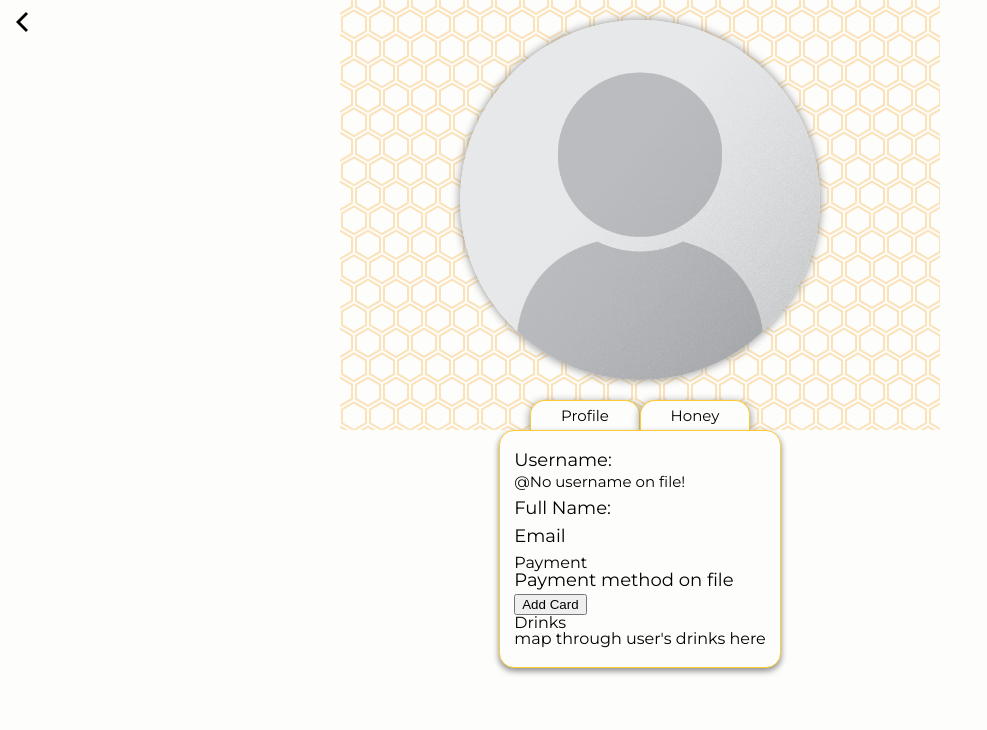
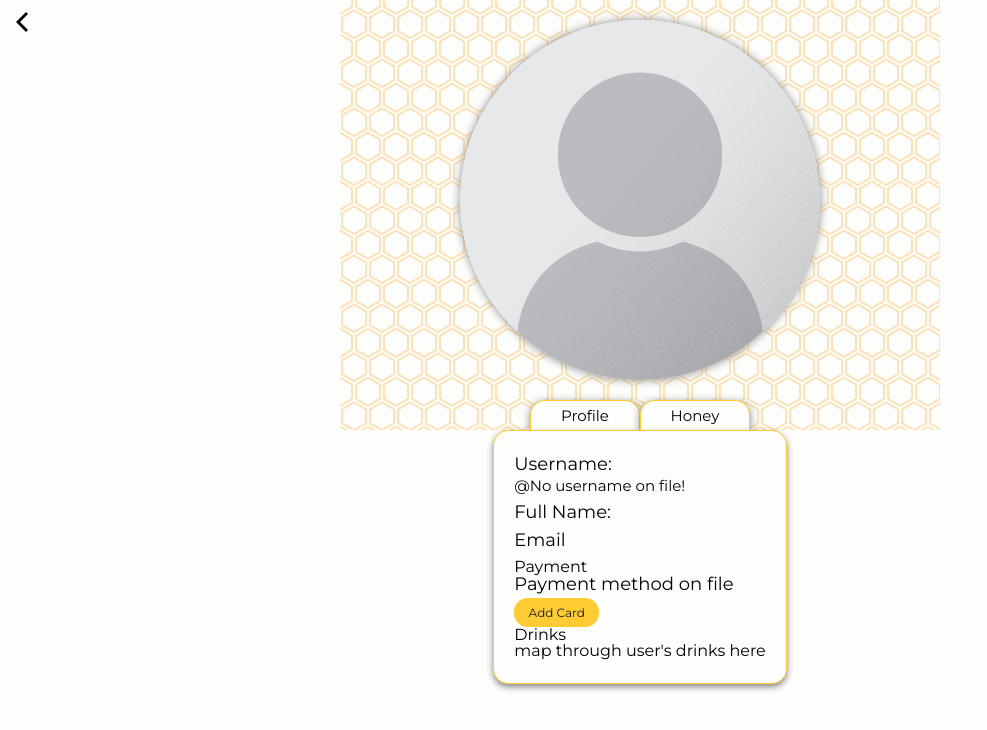
Before and after one commit to Sjavaid56/Buzz.-, a React (Create React App) app: page /profile in a window 1280 px wide. Shown: the top 730 px of the page, without its empty margins (0-987 px from the left). Built offline with nearby package versions, Linux system fonts and the light colour scheme; no server answers.

Commit message:
additional styling

```diff
--- a/src/Components/UserProfile/UserProfile.js
+++ b/src/Components/UserProfile/UserProfile.js
@@ -52,7 +52,7 @@ class UserProfile extends Component {
                         <button>Add Card</button>
                     </div>
 
-                    <div className='profile-tabs__infoDrinks'
+                    <div className='profile-tabs__drinks'
                     >
                         <h2>Drinks</h2>
                         <p>map through user's drinks here</p>
--- a/src/Components/UserProfile/userprofile.css
+++ b/src/Components/UserProfile/userprofile.css
@@ -67,7 +67,7 @@ body {
     border: .5px solid #ffcb34;
     background: #fdfdfc;
     border-radius: 15px;
-    padding: 20px 14px;
+    padding: 24px 20px;
     box-shadow:  0px 3px 6px 0px #888888;
 
 }
@@ -83,6 +83,18 @@ body {
     margin-bottom: 10px;
 }
 
+.profile-tabs__infoProfile > button {
+    background: #ffcb34;
+    border: none;
+    color: #1C1E1F;
+    padding: 7px 12px;
+    width: 85px;
+    border-radius: 14px;
+    margin-left: auto;
+    font-family: 'Montserrat', sans-serif;
+    font-size: 12px;
+}
+
 @media(max-width:500px){
     .profile-parent__back{
 
```
